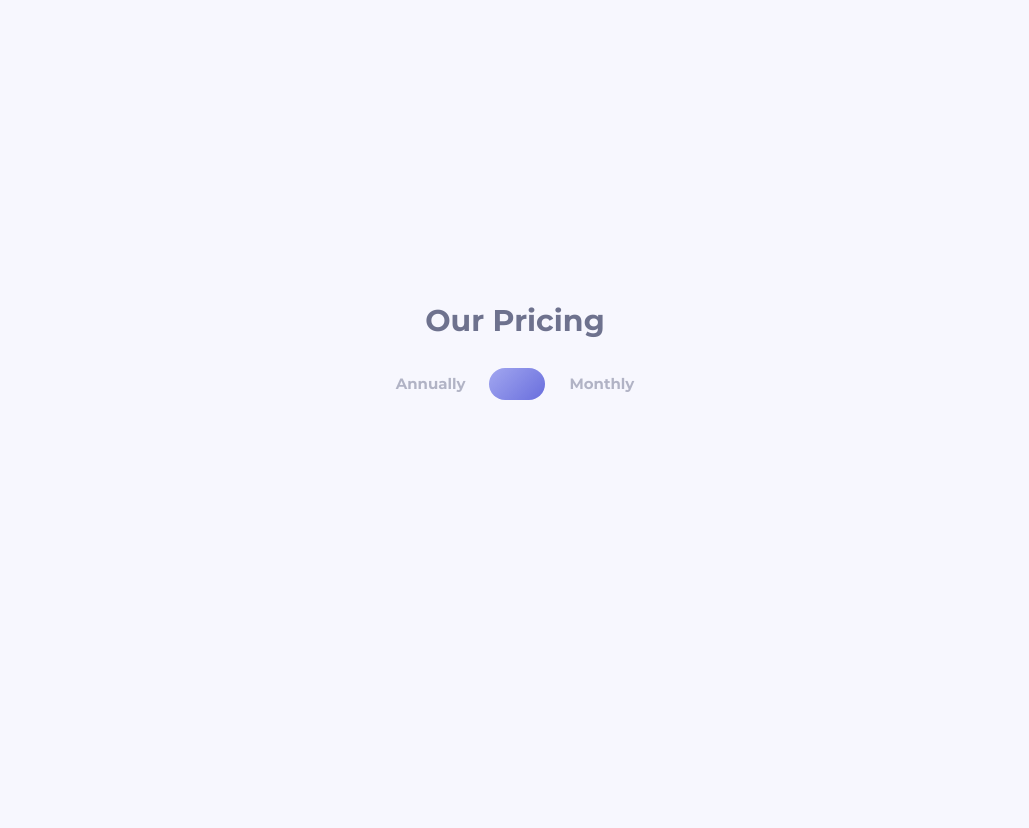
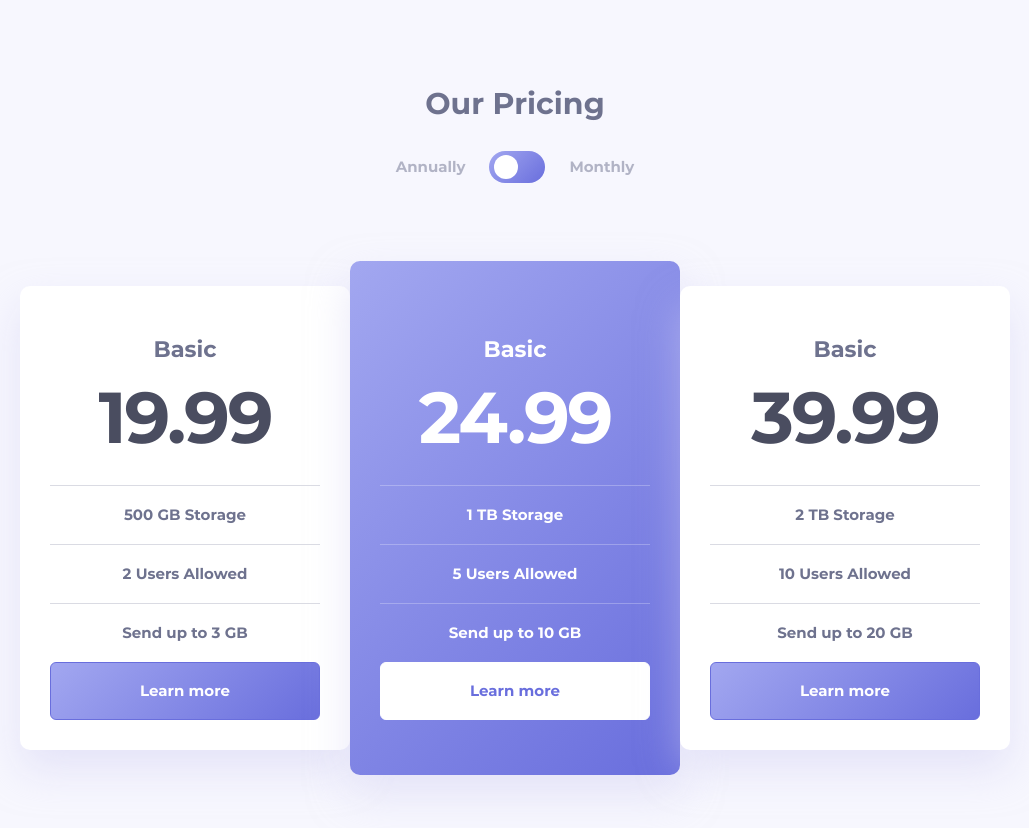
Before and after one commit to Ilkhomjon2604/packages, a plain HTML site: page index.html in a window 1280 px wide. Shown: the whole page, without its empty margins (135-1164 px from the left). Before the commit the page ends 800 px from the top, so only its background shows below. Drawn offline with Linux system fonts and the light colour scheme.

Commit message:
packages added + switcher checkbox fixed

```diff
--- a/css/styles.css
+++ b/css/styles.css
@@ -61,27 +61,36 @@ img {
   padding: 25px 0;
   background-image:var(--linear);
 }
-
-
+.visually-hidden {
+  clip: rect(0 0 0 0);
+  clip-path: inset(50%);
+  height: 1px;
+  overflow: hidden;
+  position: absolute;
+  white-space: nowrap;
+  width: 1px;
+}
 .btn-dark{
   width: 100%;
-  background-image:var(--linear);
-  border:none;
+  background:var(--linear);
+  border:1px solid var(--primery);
   border-radius: 6px;
   color:var(--white);
+  transition: .5s all ease-in-out;
 }
 .btn-dark:hover{
-  border: 1px solid #6D72DE;
-  background-color:#fff;
+  /* border: 1px solid #6D72DE; */
+  background:#fff;
   color:var(--primery);
 
 }
 .btn-light{
   width: 100%;
-  background-image:var(--white);
-  border: none;
+  background:var(--white);
+  border: 1px solid #fff;
   color:var(--primery);
   border-radius: 6px;
+  transition: .5s all ease-in-out;
 }
 
 .btn-light:hover{
@@ -139,6 +148,86 @@ opacity: 0.5;
   margin: 0 24px;
   background-image:var(--linear);
   border-radius: 16px;
+  display: flex;
+  align-items: center;
+  justify-content: center;
+  position: relative;
+
 }
 
-/* yumaloqni yasash kerak !!!!  */
+.circle{
+  position: absolute;
+  top: 2;
+  left: 2px;
+  width: 24px;
+  height: 24px;
+  border-radius:50%;
+  background-color: var(--white);
+  transform: translateX(3px);
+  transition: .4s all ease-in-out;
+}
+.input-switcher:checked + span{
+  transform: translateX(25px);
+}
+
+
+/* PACKAGES  */
+.main{
+  display: flex;
+  justify-content: center;
+  align-items:center;
+}
+.package {
+  display: flex;
+  flex-direction: column;
+  width: 350px;
+  align-items: center;
+  padding: 30px;
+  background-color:#fff;
+  cursor: pointer;
+  border-radius: 10px;
+  box-shadow: 0px 20px 40px rgba(212, 210, 244, 0.5);
+
+}
+.package-type {
+}
+
+.active .hr{
+  background-color: var(--white);
+}
+.hr{
+  background-color:#6E728E;
+  width: 100%;
+  height: 1px;
+  opacity: 0.25;
+}
+.sum {
+  font-weight: bold;
+  font-size: 72px;
+  line-height: 71px;
+  letter-spacing: -2.16px;
+  color: #4A4D60;
+  margin-bottom: 32px;
+
+}
+.active .sum{
+  color: var(--white);
+}
+.package-discr {
+
+}
+.btn-dark {
+}
+.active {
+  padding: 55px 30px;
+  color:var(--white)
+}
+.btn-light {
+}
+
+a{
+  text-decoration: none;
+  color:var(--text-color);
+  padding: 14px 0 ;
+  text-align: center;
+}
--- a/index.html
+++ b/index.html
@@ -19,16 +19,63 @@
       <div class="payment-type">
         <p class="payment-type-text">Annually</p>
 
-      <div class="payment-type-control">
-        <spam class="curcle"></spam>
-        <spam class="curcle"></spam>
-      </div>
+        <label class="payment-type-control">
+
+          <input class="input-switcher visually-hidden" type="checkbox">
+
+          <span class="circle"></span>
+        </label>
+
         <p class="payment-type-text">Monthly</p>
       </div>
     </header>
 
 
     <div class="main">
+      <div class="package">
+        <h2 class="package-type">Basic</h2>
+        <div class="sum">19.99</div>
+        <div class="hr"></div>
+        <p class="package-discr">500 GB Storage</p>
+        <div class="hr"></div>
+        <p class="package-discr">2 Users Allowed</p>
+        <div class="hr"></div>
+        <p class="package-discr">Send up to 3 GB</p>
+
+
+        <a class="btn-dark" href="#" >Learn more</a>
+
+      </div>
+
+      <div class="package active">
+        <h2 class="package-type">Basic</h2>
+        <div class="sum">24.99</div>
+        <div class="hr"></div>
+        <p class="package-discr">1 TB Storage</p>
+        <div class="hr"></div>
+        <p class="package-discr">5 Users Allowed</p>
+        <div class="hr"></div>
+        <p class="package-discr">Send up to 10 GB</p>
+
+
+        <a class="btn-light" href="#" >Learn more</a>
+
+      </div>
+
+      <div class="package">
+        <h2 class="package-type">Basic</h2>
+        <div class="sum">39.99</div>
+        <div class="hr"></div>
+        <p class="package-discr">2 TB Storage</p>
+        <div class="hr"></div>
+        <p class="package-discr">10 Users Allowed</p>
+        <div class="hr"></div>
+        <p class="package-discr">Send up to 20 GB</p>
+
+
+        <a class="btn-dark" href="#" >Learn more</a>
+
+      </div>
 
     </div>
   </div>
```
Lines whose indentation alone changed are shown as unchanged.
